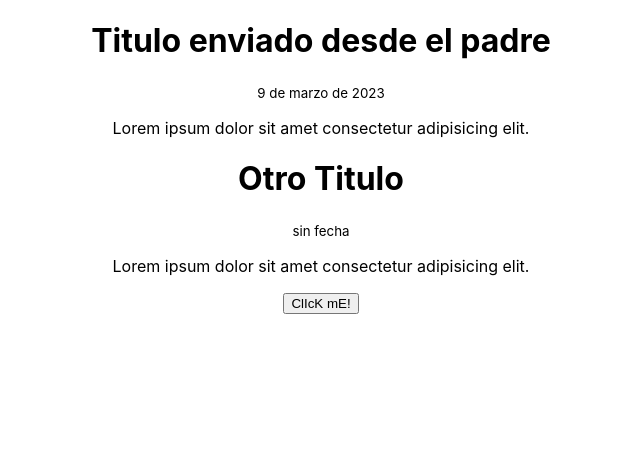
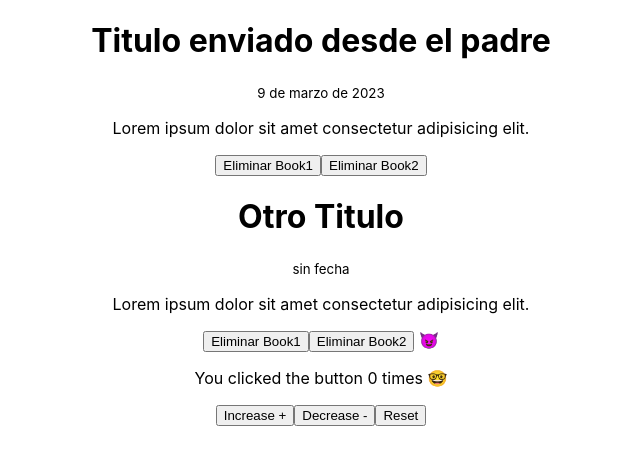
Before and after one commit to Alb3G/Tema_6_React, a React (Create React App) app in the folder cheatsheet/my-app/: page / in a window 1280 px wide. Shown: the top 464 px of the page, without its empty margins (319-959 px from the left). Built offline with nearby package versions, Linux system fonts and the light colour scheme.

Commit message:
Primer Hook useState visto

```diff
--- a/cheatsheet/my-app/src/App.js
+++ b/cheatsheet/my-app/src/App.js
@@ -1,11 +1,13 @@
 import './App.css'
+import Counter from './components/Counter'
 import FirstComponent, { SecondComponent } from './components/FirstComponent'
 function App () {
   return (
     <div className='App'>
       <FirstComponent title='Titulo enviado desde el padre' date='9 de marzo de 2023' />
       <FirstComponent />
-      <SecondComponent />
+      <SecondComponent id={1} />
+      <Counter />
     </div>
   )
 }
--- /dev/null
+++ b/cheatsheet/my-app/src/components/Counter.js
@@ -0,0 +1,14 @@
+import { useState } from 'react'
+
+export default function Counter () {
+  const [count, setCount] = useState(0)
+
+  return (
+    <div>
+      <p>You clicked the button {count} times 🤓</p>
+      <button onClick={() => count < 10 && setCount(count + 1)}>Increase +</button>
+      <button onClick={() => count > 0 && setCount(count - 1)}>Decrease -</button>
+      <button onClick={() => setCount(0)}>Reset</button>
+    </div>
+  )
+}
--- a/cheatsheet/my-app/src/components/FirstComponent.js
+++ b/cheatsheet/my-app/src/components/FirstComponent.js
@@ -1,23 +1,34 @@
 import PropTypes from 'prop-types'
+
 export default function FirstComponent (props) {
-//   console.log(props.title)
+  const handleClick = (bookID) => {
+    return (event) => {
+      console.log(bookID, event.target)
+    }
+  }
+
   return (
     <>
       {/* En el primer componente las props las enviamos desde el componente en App.js */}
       <h1>{props.title}</h1>
       <small>{props.date}</small>
       <p>Lorem ipsum dolor sit amet consectetur adipisicing elit.</p>
+      <button onClick={handleClick(1)}> Eliminar Book1</button>
+      <button onClick={handleClick(2)}> Eliminar Book2</button>
+
+      {/* <button onClick={() => event => console.log(1, event.target)}> Toda la gestion Inline</button> */}
     </>
   )
 }
 
 function SecondComponent (props) {
-  const buttonInfo = {
-    info: 'ClIcK mE!'
+  const span = {
+    id: 1,
+    info: ' 😈'
   }
   return (
     // Aqui las props las enviamos desde una constante creada antes del return
-    <button id={props.id}>{buttonInfo.info}</button>
+    <span id={props.id}>{span.info}</span>
   )
 }
 export { SecondComponent }
@@ -28,5 +39,6 @@ FirstComponent.defaultProps = {
 }
 FirstComponent.propTypes = {
   title: PropTypes.string.isRequired,
-  date: PropTypes.string
+  date: PropTypes.string,
+  products: PropTypes.array
 }
```
